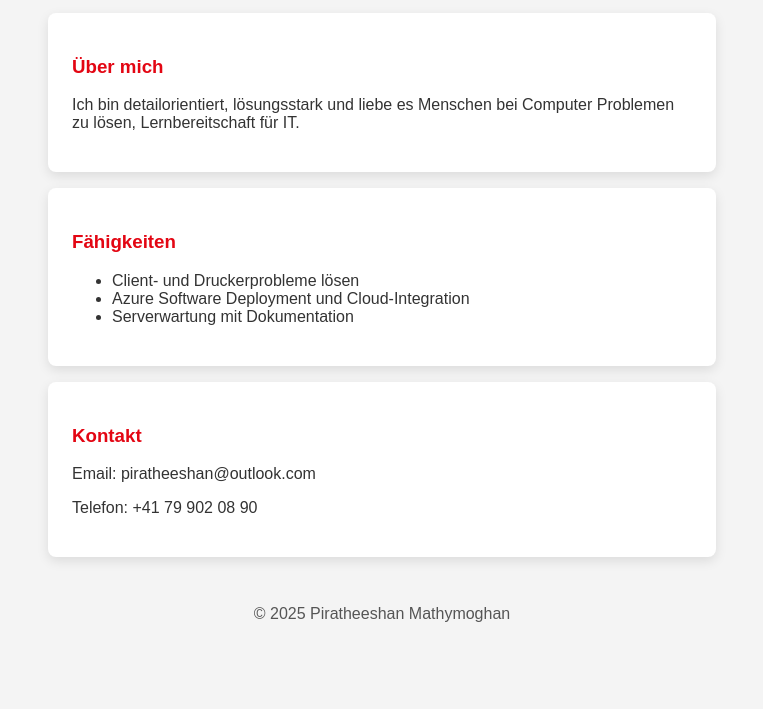
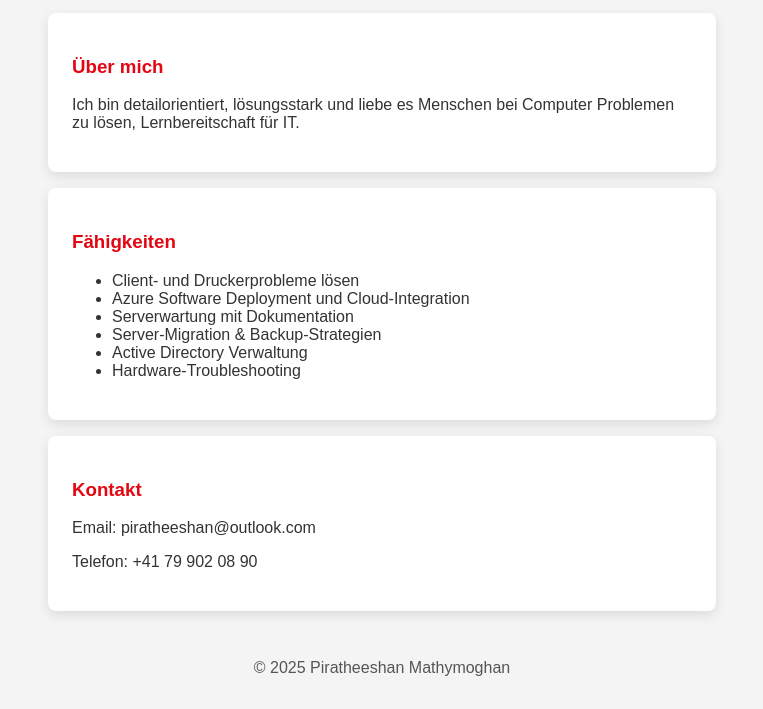
Before and after one commit to Piratheeshan/Bewerbungswebsite-Piratheeshan-Mathymoghan, a plain HTML site: page index.html in a window 1280 px wide. Shown: the part 203-912 px from the top of the page, without its empty margins (258-1021 px from the left). Before the commit the page ends 858 px from the top, so only its background shows below. Drawn offline with Linux system fonts and the light colour scheme.

Commit message:
Add files via upload

```diff
--- a/index.html
+++ b/index.html
@@ -24,6 +24,9 @@
         <li>Client- und Druckerprobleme lösen</li>
         <li>Azure Software Deployment und Cloud-Integration</li>
         <li>Serverwartung mit Dokumentation</li>
+	<li>Server-Migration & Backup-Strategien</li>
+	<li>Active Directory Verwaltung</li>
+	<li>Hardware-Troubleshooting</li>
       </ul>
     </section>
 
```
